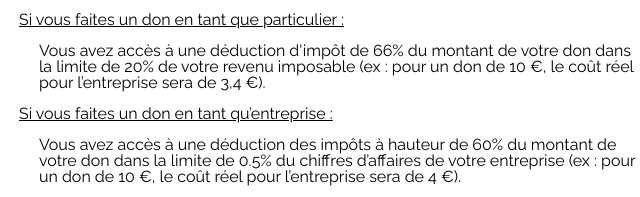
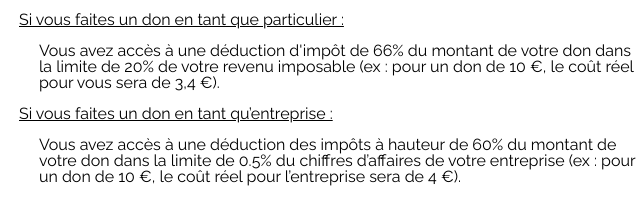
Before and after one commit to BaptisteCtldWbr/compartou, a plain HTML site: page ahuana/index.html in a window 1280 px wide. Shown: the part 1919-2116 px from the top of the page, 173-813 px from the left. Drawn offline with Linux system fonts and the light colour scheme.

Commit message:
Modification d'une petite erreur

```diff
--- a/ahuana/index.html
+++ b/ahuana/index.html
@@ -64,7 +64,7 @@
         <h2>Faire un don</h2>
         <div id="defiscalisation">
             <p class="entantque">Si vous faites un don en tant que particulier :</p>
-            <p class="defisc">Vous avez accès à une déduction d'impôt de 66% du montant de votre don dans la limite de 20% de votre revenu imposable (ex : pour un don de 10 €, le coût réel pour l’entreprise sera de 3,4 €).</p>
+            <p class="defisc">Vous avez accès à une déduction d'impôt de 66% du montant de votre don dans la limite de 20% de votre revenu imposable (ex : pour un don de 10 €, le coût réel pour vous sera de 3,4 €).</p>
             <p class="entantque">Si vous faites un don en tant qu’entreprise :</p>
             <p class="defisc">Vous avez accès à une déduction des impôts à hauteur de 60% du montant de votre don dans la limite de 0.5% du chiffres d’affaires de votre entreprise (ex : pour un don de 10 €, le coût réel pour l’entreprise sera de 4 €).</p>
             <p>Note : Il n’est pas possible d’avoir une déduction fiscale pour les parents d’un membre de l’équipe ou pour un extrajob / service rendu.</p>
```
